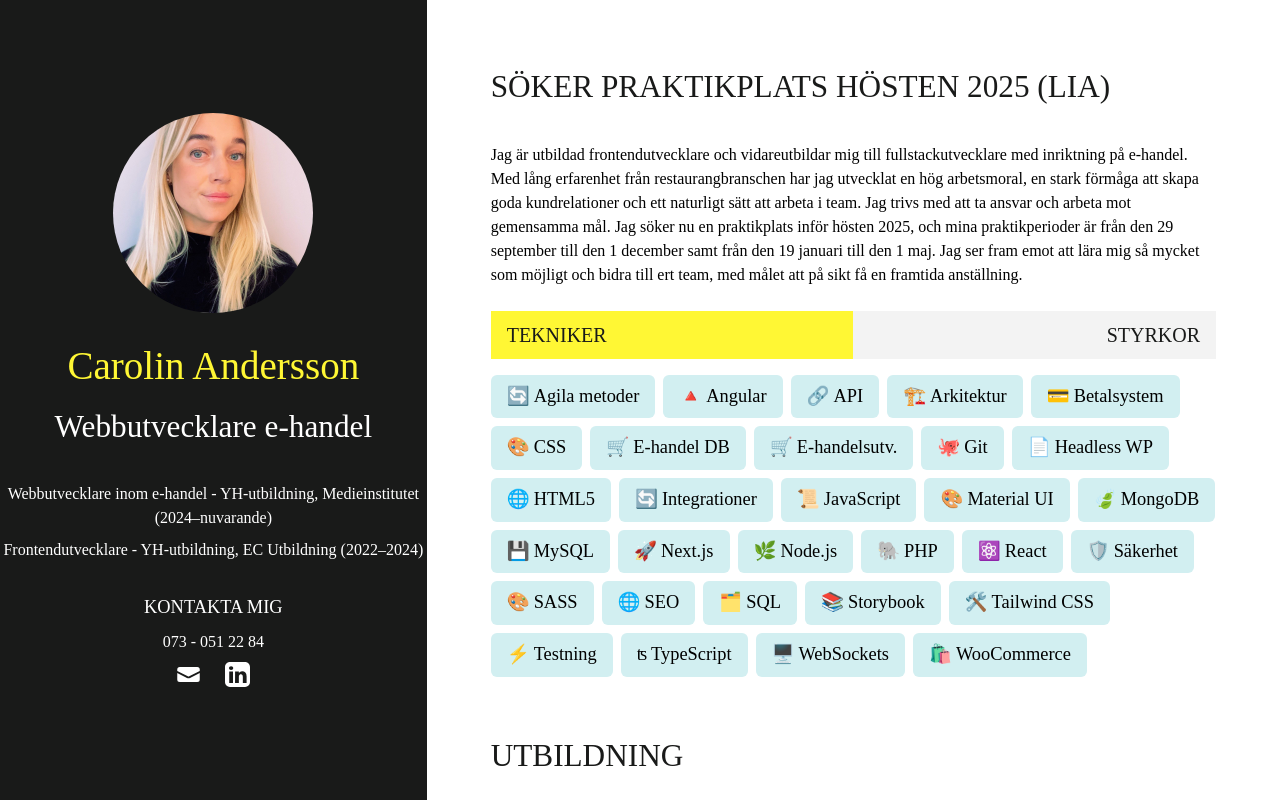
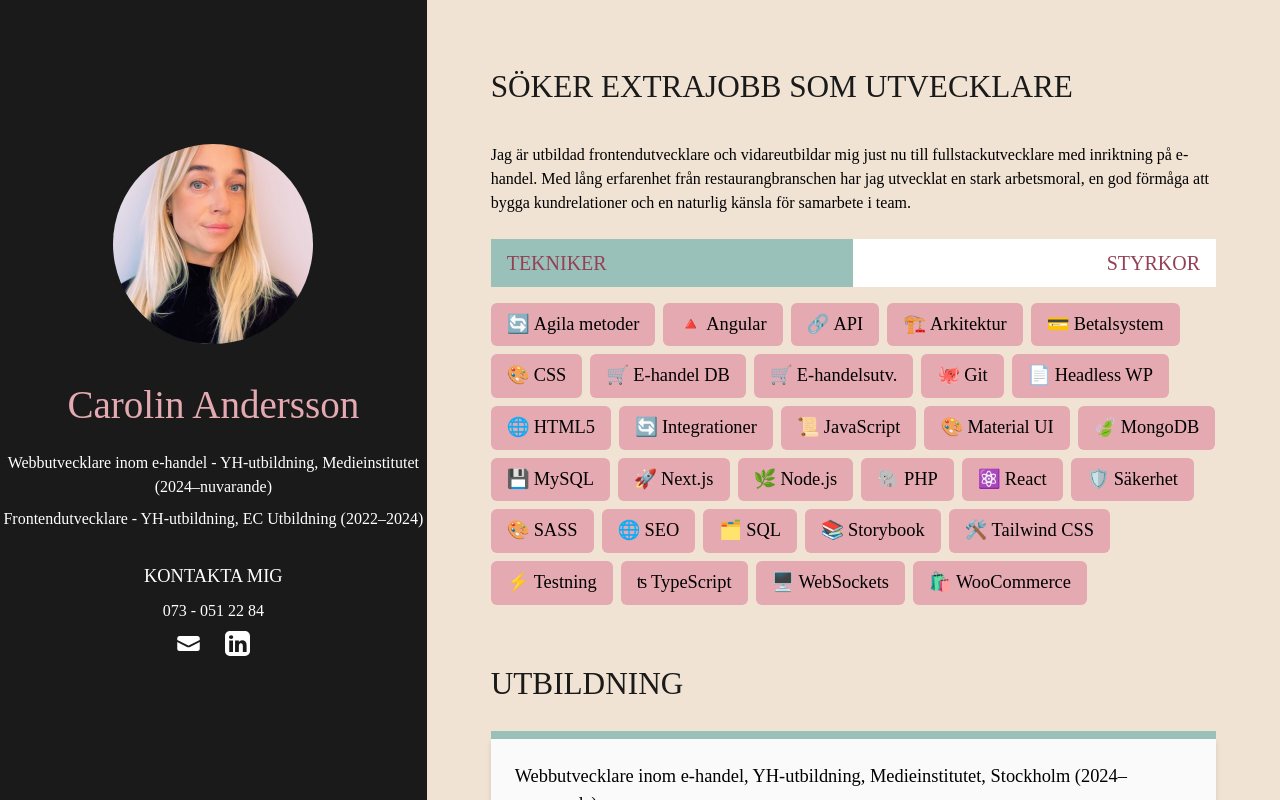
Before and after one commit to carolinmimmie/MyCv, a Next.js app: page / in a window 1280 px wide. Shown: the top 800 px of the page. Built offline with nearby package versions, Linux system fonts and the light colour scheme.

Commit message:
changed colortheme

```diff
--- a/app/component/Educations.tsx
+++ b/app/component/Educations.tsx
@@ -14,7 +14,7 @@ const Educations = ({ educationData }: EducationDataProps) => {
       <div className="flex flex-col gap-6">
         {experiences.map(({ role, description, current }) => (
           <div key={role} className="flex flex-col rounded-lg">
-            <span className={`h-2 ${current ? "bg-blue" : "bg-grey"}`} />
+            <span className={`h-2 ${current ? "bg-green" : "bg-grey"}`} />
             <div className="bg-grey-light p-6 drop-shadow-md">
               <h3>{role}</h3>
               <p className="mt-2">{description}</p>
--- a/app/component/MySkills.tsx
+++ b/app/component/MySkills.tsx
@@ -11,7 +11,7 @@ const MySkills = ({ skills }: MySkillsProps) => {
   const [activeTab, setActiveTab] = useState("tekniker");
 
   const setBg = (active: string) =>
-    activeTab === active ? "bg-yellow" : "bg-grey";
+    activeTab === active ? "bg-green" : "bg-white";
 
   const setTabsAlignment = (tab: string) =>
     tab === "tekniker" ? "text-left" : "text-right";
--- a/app/component/Projects.tsx
+++ b/app/component/Projects.tsx
@@ -18,7 +18,7 @@ const Projects = ({ projectData }: ProjectDataProps) => {
       <div className="flex flex-col gap-6">
         {projects.map(({ title, body1, body2, image, current, links }) => (
           <div key={title} className="flex flex-col rounded-lg">
-            <span className={`h-2 ${current ? "bg-blue" : "bg-grey"}`} />
+            <span className={`h-2 ${current ? "bg-green" : "bg-grey"}`} />
             <div className="bg-grey-light p-6 drop-shadow-md ">
               <Image
                 aria-label={`$Image of ${title}`}
--- a/app/component/Sidebar.tsx
+++ b/app/component/Sidebar.tsx
@@ -23,7 +23,7 @@ const Sidebar = ({ data }: SidebarProps) => {
         />
         <div className="text-center">
           <h1 className="mb-2">{name}</h1>
-          <h2 className="mb-8">{role}</h2>
+          {/* <h2 className="mb-8">{role}</h2> */}
           <p className="mb-2">{education[0]}</p>
           <p className="mb-2 ">{education[1]}</p>
           <div className="text-white text-center mb-4 mt-4 sm:mt-8">
@@ -42,10 +42,8 @@ const Sidebar = ({ data }: SidebarProps) => {
                 href={contactLinks[1]}
                 aria-label={"linkedin link"}
               >
-
                 <Linkedin />
               </a>
-
             </div>
           </div>
         </div>
--- a/app/globals.css
+++ b/app/globals.css
@@ -4,7 +4,7 @@
 
 @layer base {
   h1 {
-    @apply text-yellow text-4xl;
+    @apply text-lightpuce text-4xl p-2;
   }
   h2 {
     @apply text-3xl;
@@ -43,9 +43,9 @@ main h2 {
 }
 
 .btn {
-  @apply w-1/2 h-12 text-black font-display uppercase text-xl px-4 transition ease-in-out hover:text-yellow hover:bg-black duration-200;
+  @apply w-1/2 h-12 text-puce font-display uppercase text-xl px-4 transition ease-in-out hover:text-puce hover:bg-green duration-200;
 }
 
 .skill {
-  @apply bg-green-light text-lg py-2 px-4 w-fit rounded-md flex gap-1;
+  @apply bg-lightpuce text-lg py-2 px-4 w-fit rounded-md flex gap-1;
 }
--- a/app/layout.tsx
+++ b/app/layout.tsx
@@ -16,7 +16,7 @@ export default function RootLayout({
 }>) {
   return (
     <html lang="en">
-      <body className="flex flex-col sm:flex-row">
+      <body className="flex flex-col sm:flex-row bg-almond">
         <Sidebar data={personalData} />
         <main className="grow-full p-8 sm:p-16 w-full sm:basis-2/3  ml-auto">
           {children}
--- a/data/page-data.tsx
+++ b/data/page-data.tsx
@@ -12,9 +12,9 @@ export const personalData = {
 };
 
 export const aboutMe = {
-  title: "Söker praktikplats hösten 2025 (LIA)",
+  title: "Söker extrajobb som utvecklare",
   body: [
-    "Jag är utbildad frontendutvecklare och vidareutbildar mig till fullstackutvecklare med inriktning på e-handel. Med lång erfarenhet från restaurangbranschen har jag utvecklat en hög arbetsmoral, en stark förmåga att skapa goda kundrelationer och ett naturligt sätt att arbeta i team. Jag trivs med att ta ansvar och arbeta mot gemensamma mål. Jag söker nu en praktikplats inför hösten 2025, och mina praktikperioder är från den 29 september till den 1 december samt från den 19 januari till den 1 maj. Jag ser fram emot att lära mig så mycket som möjligt och bidra till ert team, med målet att på sikt få en framtida anställning.",
+    "Jag är utbildad frontendutvecklare och vidareutbildar mig just nu till fullstackutvecklare med inriktning på e-handel. Med lång erfarenhet från restaurangbranschen har jag utvecklat en stark arbetsmoral, en god förmåga att bygga kundrelationer och en naturlig känsla för samarbete i team.",
   ],
 };
 
--- a/tailwind.config.ts
+++ b/tailwind.config.ts
@@ -7,10 +7,15 @@ module.exports = {
   ],
   theme: {
     colors: {
+      green: "#99C1B9",
+      puce: "#944156",
+      lightpuce: "#E4A9B1 ",
+      lightorange: "#F2D0A9",
+      almond: "#F1E3D3",
+      purple: "#8E7DBE",
       black: "#191A19",
       blue: "#00FFFF",
       yellow: "#FFF734",
-      green: "#68F590",
       grey: "#F3F3F3",
       "grey-light": "#FAFAFA",
       "green-light": "#d2eff1",
```
Lines whose indentation alone changed are shown as unchanged.
